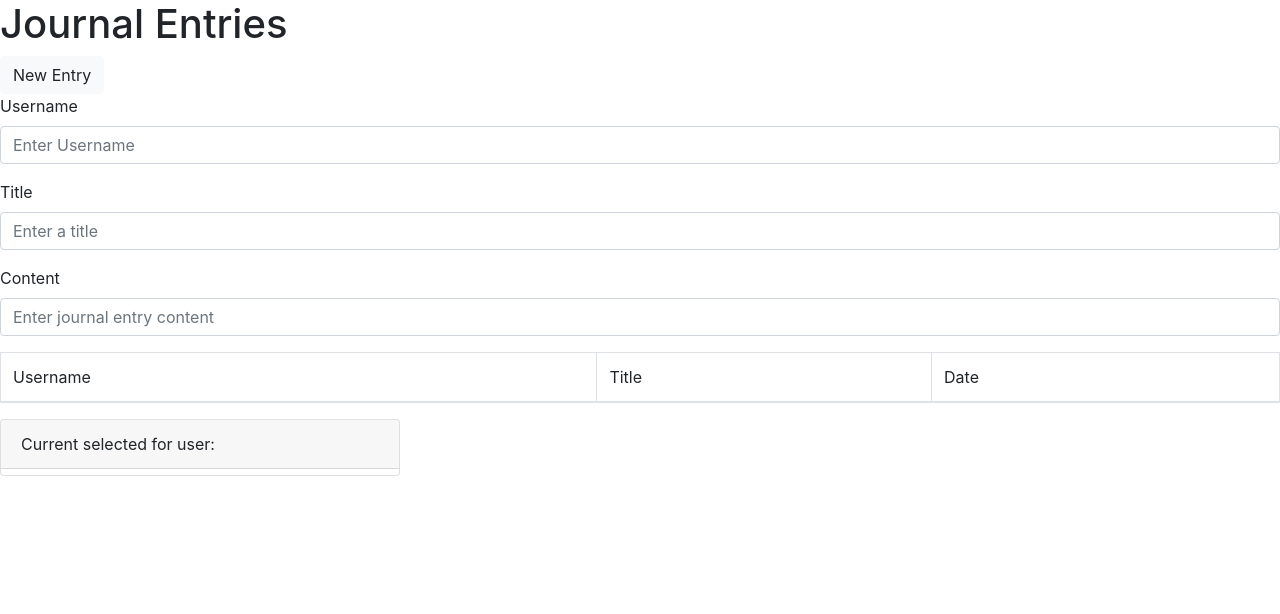
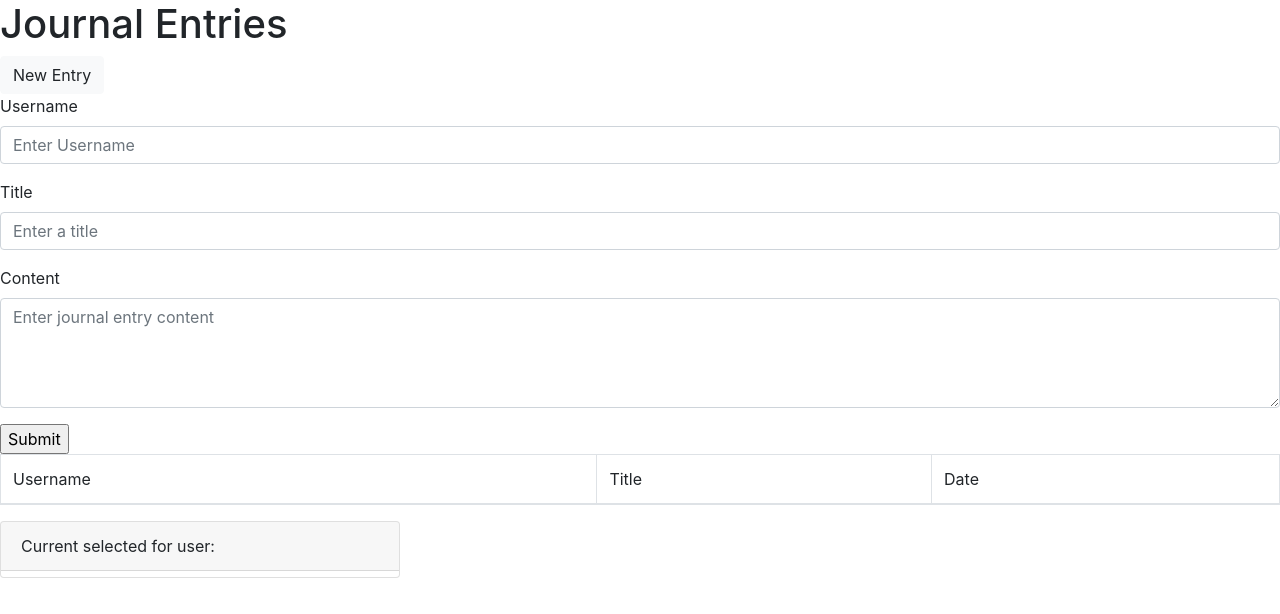
Before and after one commit to simonha9/react-master-detail, a React (Create React App) app in the folder frontend/md/: page /create in a window 1280 px wide. Shown: the top 614 px of the page. Built offline with nearby package versions, Linux system fonts and the light colour scheme; no server answers.

Commit message:
Updating Create to allow form input

```diff
--- a/frontend/md/src/Create.js
+++ b/frontend/md/src/Create.js
@@ -12,25 +12,48 @@ export default class Create extends React.Component {
             content: '',
             date: '',
             userName: ''
-        }
+        };
+        this.getUsername = this.getUsername.bind(this);
+        this.getTitle = this.getTitle.bind(this);
+        this.getUsername = this.getUsername.bind(this);
+        this.handleSubmit = this.handleSubmit.bind(this);
+        this.getContent = this.getContent.bind(this);
+    }
+
+    getUsername(event) {
+        this.setState({userName: event.target.value});
+    }
+
+    getTitle(event) {
+        this.setState({title: event.target.value});
+    }
+
+    getContent(event) {
+        this.setState({content: event.target.value});
+    }
+
+    handleSubmit(event) {
+        alert('A username was submitted: ' + this.state.userName + ', with title: ' + this.state.title + ', with content: ' + this.state.content);
+        event.preventDefault();
     }
 
 
     render() {
         return (
-            <Form>
+            <Form onSubmit={this.handleSubmit}>
                 <Form.Group>
                     <Form.Label>Username</Form.Label>
-                    <Form.Control type="userName" placeholder="Enter Username" />
+                    <Form.Control type="userName" placeholder="Enter Username" type="text" value={this.state.userName} onChange={this.getUsername} />
                 </Form.Group>
                 <Form.Group>
                     <Form.Label>Title</Form.Label>
-                    <Form.Control type="title" placeholder="Enter a title" />
+                    <Form.Control type="title" placeholder="Enter a title" type="text" value={this.state.title} onChange={this.getTitle} />
                 </Form.Group>
                 <Form.Group>
                     <Form.Label>Content</Form.Label>
-                    <Form.Control type="title" placeholder="Enter journal entry content" />
+                    <Form.Control type="content" as="textArea" rows={4} placeholder="Enter journal entry content" type="text" value={this.state.content} onChange={this.getContent} />
                 </Form.Group>
+                <input type="submit" value="Submit" />
             </Form>
         )
     }
```
Also changed, not shown: 1 other file (tests, documents, lock files or other folders).
